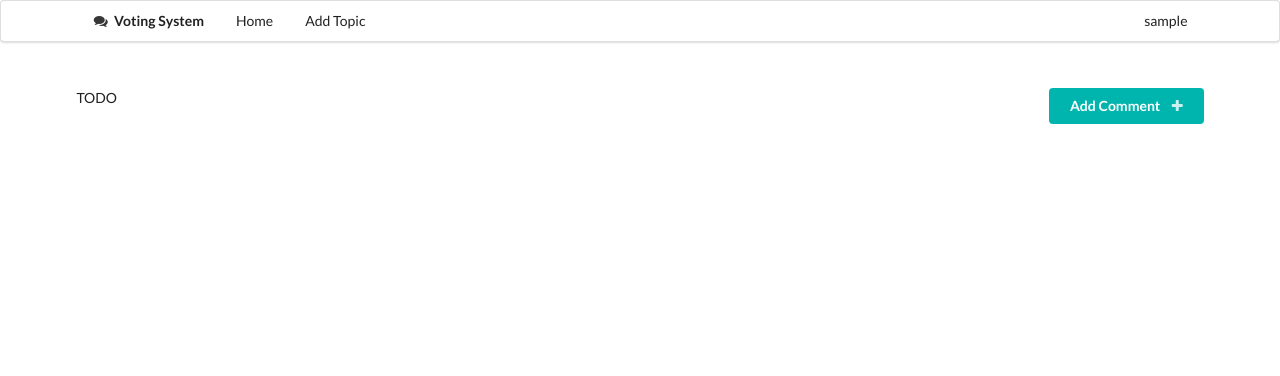
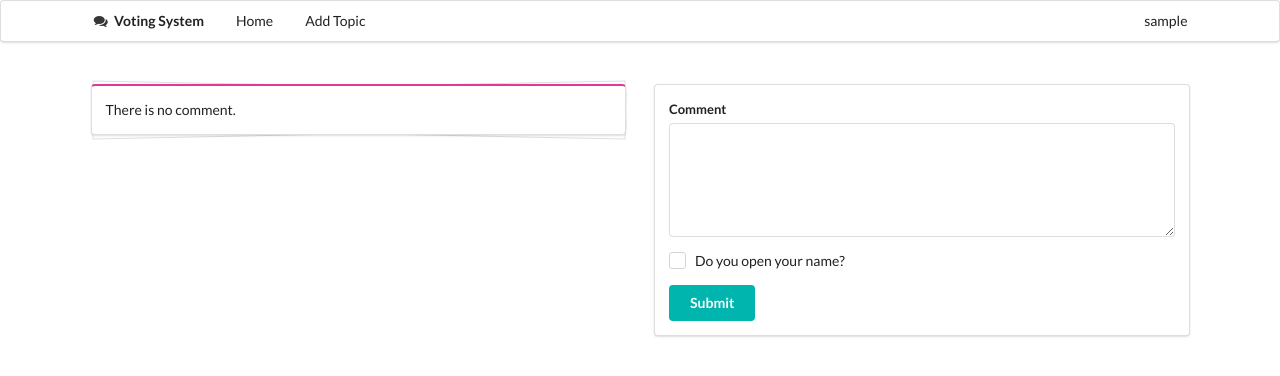
Before and after one commit to y-matsuki/voting-system, a Flask app: template templates/entry.html in a window 1280 px wide. Shown: the top 376 px of the page. Run offline with Flask 2, Linux system fonts and the light colour scheme; the template is opened without the code that fills it: values that come from a table or form of the project are taken from there, others are empty; a user stored in the database is signed in; parts of the project's set-up code (start-up, migrations or seed data) failed here and were passed over.

Commit message:
add comment

```diff
--- a/modules/form.py
+++ b/modules/form.py
@@ -61,7 +61,7 @@ class EntryForm(Form):
         Length(min=1, max=50, message='Unique should be 1-50.')
     ])
     description = TextAreaField('Description', validators=[
-        DataRequired('Title is required.'),
+        DataRequired('Description is required.'),
         Length(min=1, max=5000, message='Description should be 1-5000.')
     ])
     category = SelectField('Type', choices=[
@@ -70,3 +70,12 @@ class EntryForm(Form):
     ])
     show_user = BooleanField('Show User')
     submit = SubmitField('Submit')
+
+
+class CommentForm(Form):
+    text = TextAreaField('Comment', validators=[
+        DataRequired('Comment is required.'),
+        Length(min=1, max=5000, message='Text should be 1-5000.')
+    ])
+    show_user = BooleanField('Show User')
+    submit = SubmitField('Submit')
--- a/modules/views.py
+++ b/modules/views.py
@@ -3,10 +3,9 @@ import uuid
 from app import app, db, mail, login_manager
 from flask import request, redirect, url_for, render_template, flash, session, jsonify
 from flask.ext.login import login_required, login_user, logout_user, current_user
-from form import LoginForm, SignupForm, PasswordForm, TopicForm, EntryForm
-from models import User, Reset, Topic, Entry, Point
-from datetime import date
-from sqlalchemy import func
+from form import LoginForm, SignupForm, PasswordForm, TopicForm, EntryForm, CommentForm
+from models import User, Reset, Topic, Entry, Point, Comment
+from datetime import date, datetime
 
 
 @login_manager.unauthorized_handler
@@ -166,10 +165,6 @@ def show_topic(id=None):
 def add_entry(id=None):
     topic = Topic.query.get(id)
     form = EntryForm(request.form)
-    print(form.title.data)
-    print(form.description.data)
-    print(form.category.data)
-    print(form.show_user.data)
     if form.validate_on_submit():
         entry = Entry(topic_id=topic.id, title=form.title.data,
                       description=form.description.data, category=form.category.data,
@@ -196,17 +191,55 @@ def vote_entry(topic_id=None, entry_id=None):
 @login_required
 def show_entry(topic_id=None, entry_id=None):
     entry = Entry.query.get(entry_id)
-    return render_template('entry.html', entry=entry)
+    return render_template('entry.html', entry=entry, form=CommentForm())
 
 
-@app.route('/topic/<topic_id>/entry/<entry_id>')
+@app.route('/topic/<topic_id>/entry/<entry_id>', methods=['GET', 'POST'])
 @login_required
 def add_comment(topic_id=None, entry_id=None):
-    entry = Entry.query.get(entry_id)
-    return render_template('entry.html', entry=entry)
+    form = CommentForm(request.form)
+    if form.validate_on_submit():
+        user_id = None
+        if form.show_user.data:
+            user_id = current_user.id
+        comment = Comment(entry_id=entry_id, user_id=user_id, text=form.text.data, time=datetime.now())
+        db.session.add(comment)
+        db.session.commit()
+    return redirect(url_for('show_entry', topic_id=topic_id, entry_id=entry_id))
 
 
 @app.route('/user')
 @login_required
 def user():
     return render_template('user.html')
+
+
+@app.template_filter()
+def friendly_time(dt, past_="ago", future_="from now", default="just now"):
+    """
+    Returns string representing "time since"
+    or "time until" e.g.
+    3 days ago, 5 hours from now etc.
+    """
+    now = datetime.now()
+    if now > dt:
+        diff = now - dt
+        dt_is_past = True
+    else:
+        diff = dt - now
+        dt_is_past = False
+    periods = (
+        (diff.days / 365, "year", "years"),
+        (diff.days / 30, "month", "months"),
+        (diff.days / 7, "week", "weeks"),
+        (diff.days, "day", "days"),
+        (diff.seconds / 3600, "hour", "hours"),
+        (diff.seconds / 60, "minute", "minutes"),
+        (diff.seconds, "second", "seconds"),
+    )
+    for period, singular, plural in periods:
+        if period:
+            return "%d %s %s" % (period,
+                                 singular if period == 1 else plural,
+                                 past_ if dt_is_past else future_)
+    return default
--- a/requirements.txt
+++ b/requirements.txt
@@ -1,4 +1,5 @@
 Flask==0.10.1
+Flask-Gravatar==0.4.2
 Flask-Login==0.3.2
 Flask-Script==2.0.5
 Flask-SQLAlchemy==2.1
--- a/templates/entry.html
+++ b/templates/entry.html
@@ -6,13 +6,67 @@
 {% block body %}
   <div class="ui container">
   <h3 class="ui header">{{ entry.title }}</h3>
-  <a href="{{ url_for('add_comment', topic_id=entry.topic_id, entry_id=entry.id) }}"
-     class="ui right floated teal button">
-    Add Comment
-    <i class="right plus icon"></i>
-  </a>
-  <div class="ui relaxed divided items">
-    <p>TODO</p>
+  <div class="ui two column stackable grid container">
+    <div class="column">
+      <div class="ui piled pink segment">
+        <div class="ui comments">
+          {% if entry.comments.all() %}
+            {% for comment in entry.comments.all() %}
+              <div class="comment">
+                <a class="avatar">
+                  {% if comment.user %}
+                    <img src="{{ comment.user.email|gravatar }}">
+                  {% else %}
+                    <img src="{{ 'Anonymous'|gravatar }}">
+                  {% endif %}
+                </a>
+                <div class="content">
+                  {% if comment.user %}
+                    <a class="author">{{ comment.user.username }}</a>
+                  {% else %}
+                    <a class="author">Anonymous</a>
+                  {% endif %}
+                  <div class="metadata">
+                    <span class="date">{{ comment.time|friendly_time }}</span>
+                  </div>
+                  <div class="text">
+                    {% for line in comment.text.splitlines() %}
+                      {{ line }}<br>
+                    {% endfor %}
+                  </div>
+                </div>
+              </div>
+            {% endfor %}
+          {% else %}
+            <p>There is no comment.</p>
+          {% endif %}
+        </div>
+      </div>
+    </div>
+    <div class="column">
+      <div class="ui segment">
+        <form class="ui form"
+              action="{{ url_for('add_comment', topic_id=entry.topic_id, entry_id=entry.id) }}"
+              method="post">
+          {{ form.hidden_tag() }}
+          {% if form.text.errors %}
+            <div class="error field">
+          {% else %}
+            <div class="field">
+          {% endif %}
+          <label>{{ form.text.label }}</label>
+          {{ form.text(rows=5) }}
+          </div>
+          <div class="field">
+            <div class="ui checkbox">
+              {{ form.show_user }}
+              <label>Do you open your name?</label>
+            </div>
+          </div>
+          {{ form.submit(class='ui teal submit button') }}
+        </form>
+      </div>
+    </div>
   </div>
 {% endblock %}
 
--- a/templates/home.html
+++ b/templates/home.html
@@ -9,13 +9,15 @@
       {% for topic in topics %}
         <div class="item">
           <div class="ui small image">
-              <img src="http://lorempixel.com/200/140/cats/{{ loop.index }}">
+            <img src="{{ topic.title|gravatar }}">
           </div>
           <div class="content">
             <a class="header" href="{{ url_for('show_topic', id=topic.id) }}">
               {{ topic.title }}</a>
             <div class="description">
-              {{ topic.description }}
+              {% for line in topic.description.splitlines() %}
+                {{ line }}<br>
+              {% endfor %}
             </div>
             <div class="extra">
               <a href="{{ url_for('show_topic', id=topic.id) }}"
```
Also changed, not shown: app.py (+9 -0 lines), modules/models.py (+11 -0 lines), templates/topic.html (+13 -3 lines).
